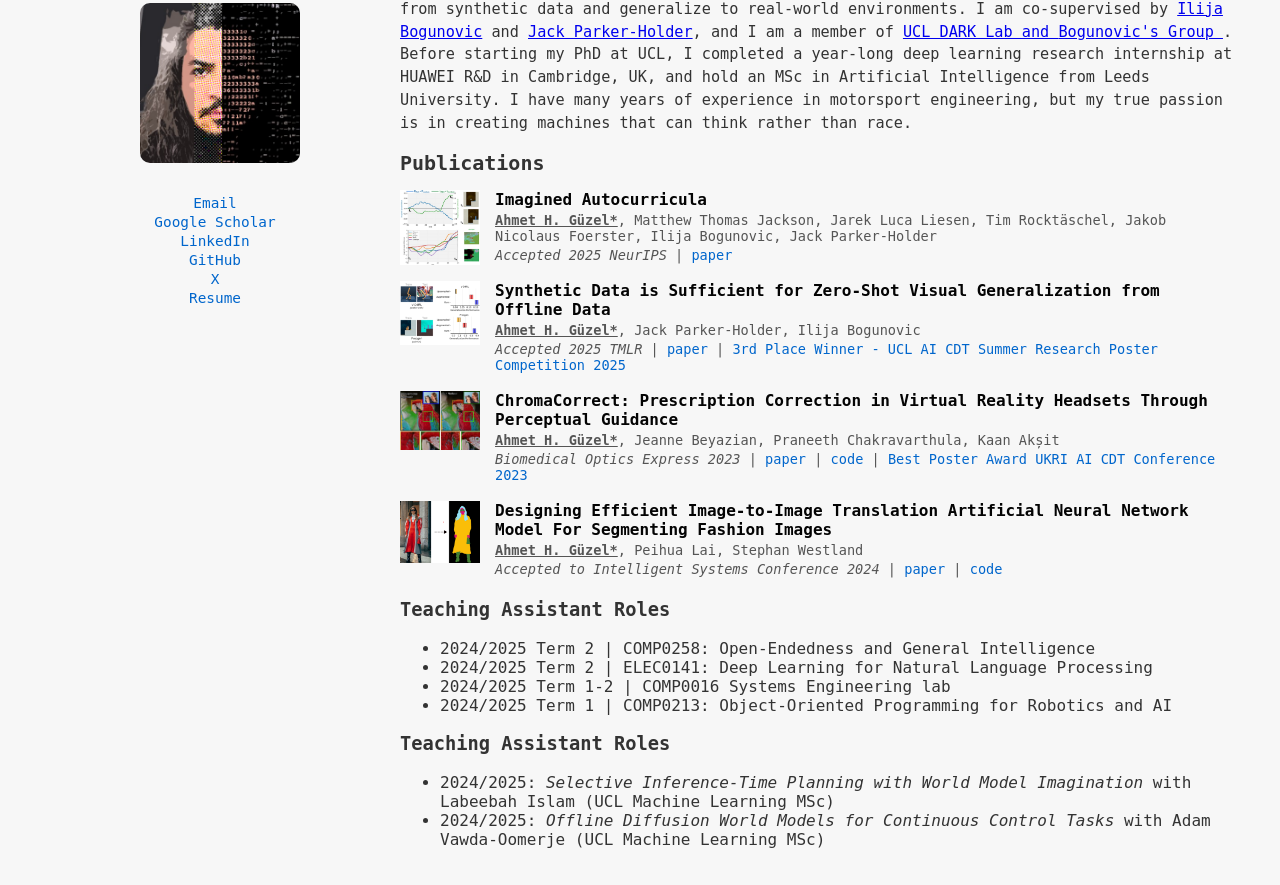
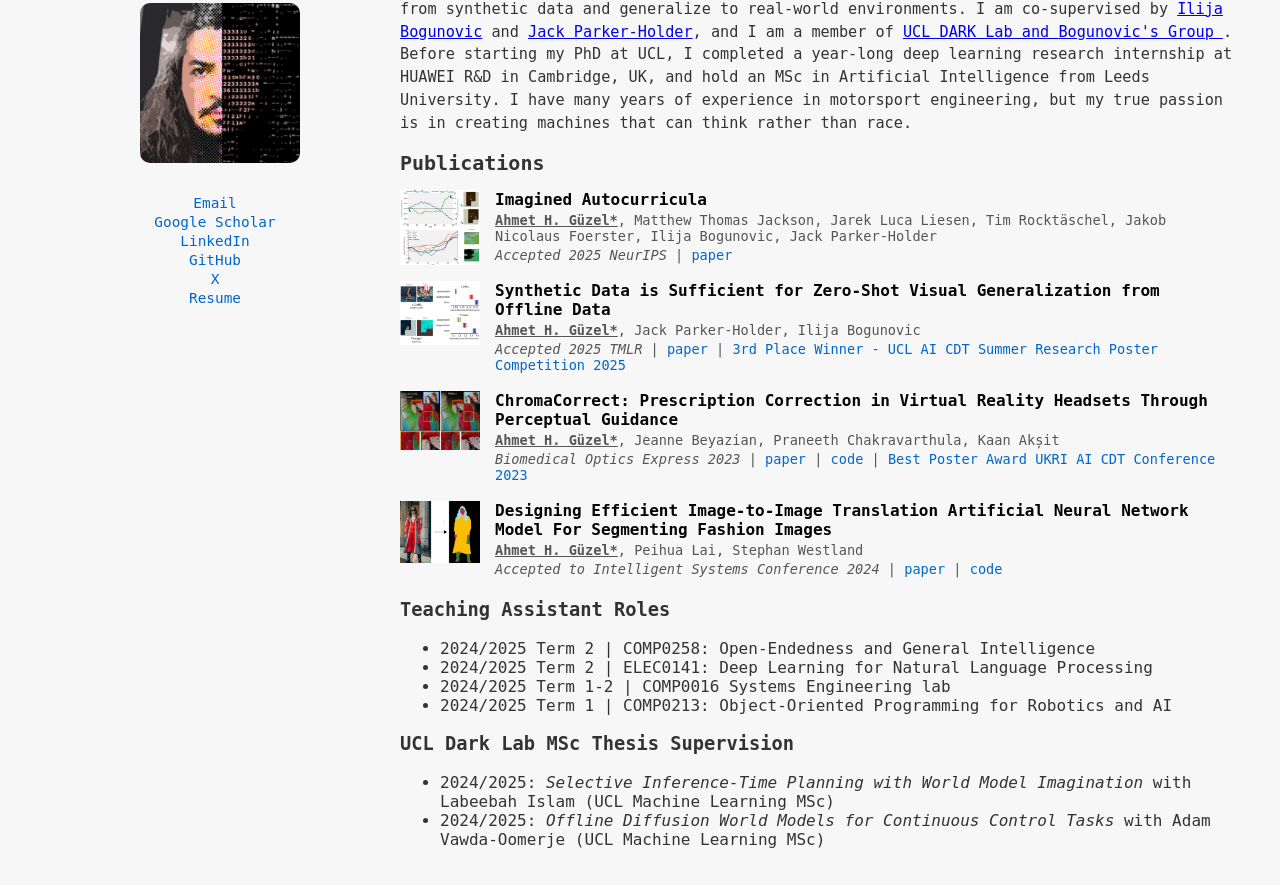
Before and after one commit to aguzel/aguzel.github.io, a plain HTML site: page index.html in a window 1280 px wide. Shown: the part 83-968 px from the top of the page. Drawn offline with Linux system fonts and the light colour scheme.

Commit message:
Update index.html

```diff
--- a/index.html
+++ b/index.html
@@ -107,7 +107,7 @@
                 </ul>
             </section>
              <section class="MSc Thesis Supervision">
-                <h3>Teaching Assistant Roles</h3>
+                <h3> UCL Dark Lab MSc Thesis Supervision</h3>
                 <ul>
                     <li> 2024/2025: <em>Selective Inference-Time Planning with World Model Imagination</em> with Labeebah Islam (UCL Machine Learning MSc) </li>
                     <li> 2024/2025: <em>Offline Diffusion World Models for Continuous Control Tasks</em> with Adam Vawda-Oomerje (UCL Machine Learning MSc) </li>
```
